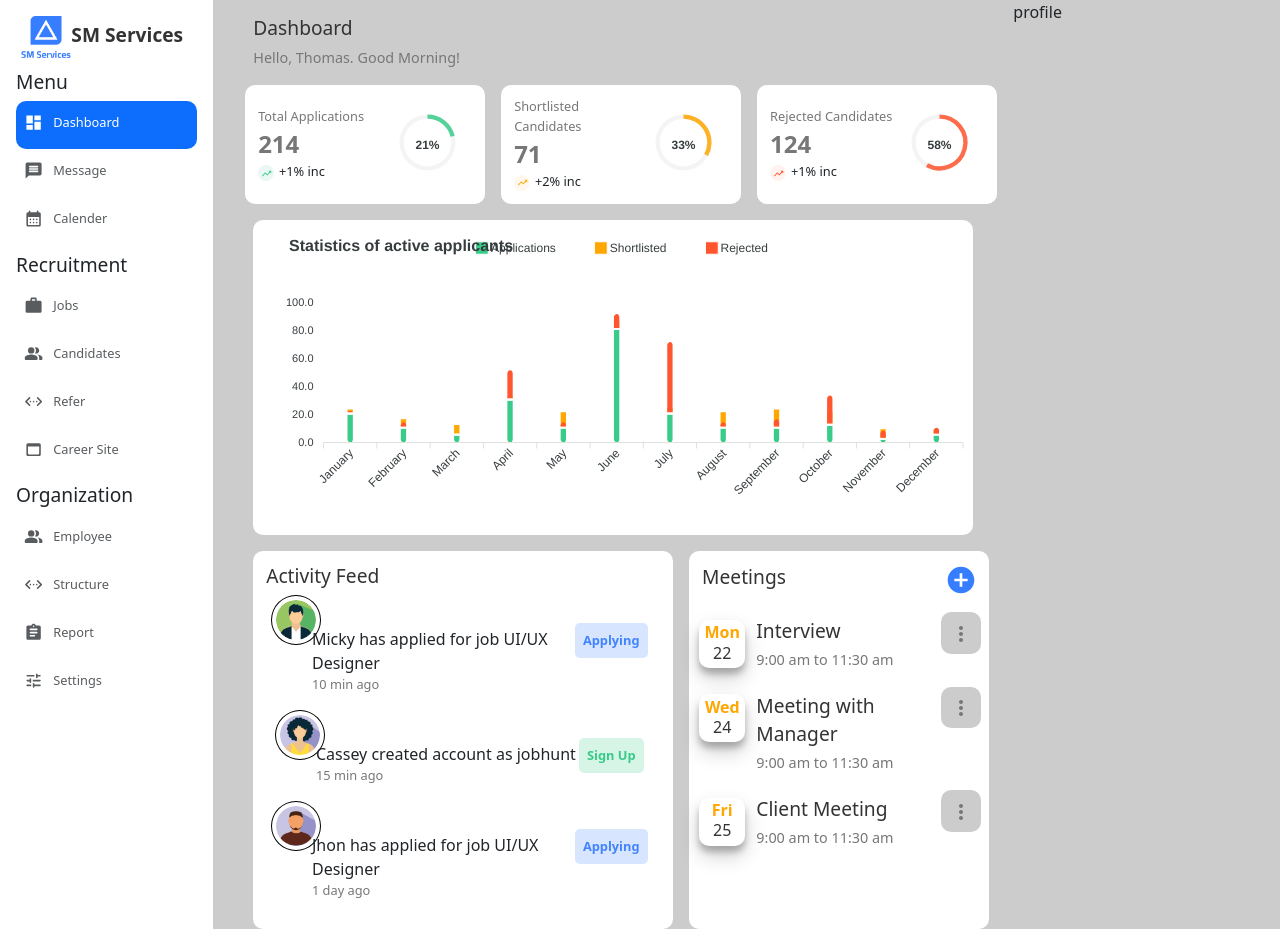
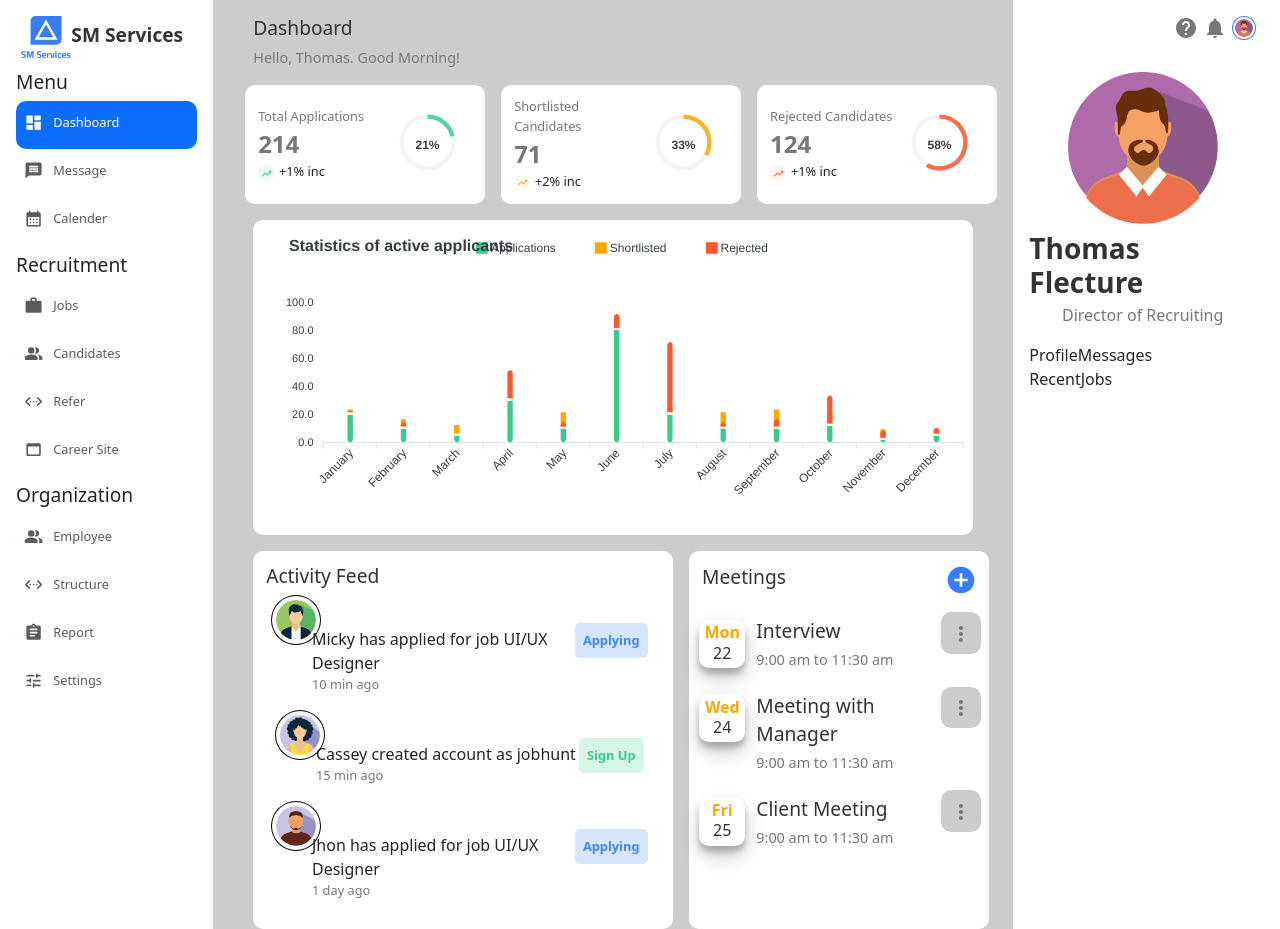
Before and after one commit to Manoj-880/Employ-managment-frontend, a React (Create React App) app: page / in a window 1280 px wide. Built offline with nearby package versions, Linux system fonts and the light colour scheme.

Commit message:
created profile section and added messages and jobs components

```diff
--- a/src/App.css
+++ b/src/App.css
@@ -315,3 +315,36 @@
   color: var(--darkgrey);
   cursor: pointer;
 }
+.dashboard-profile{
+  background-color: var(--white);
+  padding: 1rem;
+  padding-right: 1.5rem;
+}
+.profile-top-bar{
+  color: var(--darkgrey);
+  display: flex;
+  flex-direction: row;
+  gap: 0.3rem;
+  justify-content: flex-end;
+}
+.profile-top-bar .profile-avatar{
+  padding: 2px;
+  border: 1px solid var(--primary);
+  border-radius: 50%;
+}
+.profilecard{
+  display: flex;
+  flex-direction: column;
+  justify-content: center;
+  gap: 0.5rem;
+  align-items: center;
+  margin-top: 2rem;
+}
+.profilecard h3{
+  color: var(--text);
+  font-weight: 700;
+}
+.profilecard p{
+  margin-top: -0.8rem;
+  color: var(--darkgrey);
+}
--- /dev/null
+++ b/src/components/dashboard/profileCard.jsx
@@ -0,0 +1,14 @@
+import React from 'react'
+import m3 from '../../assets/avatars/m3.png'
+
+const ProfileCard = () => {
+  return (
+    <div className="profilecard col-12">
+        <img src={m3} alt="avatar" width={150}/>
+        <h3>Thomas Flecture</h3>
+        <p>Director of Recruiting</p>
+    </div>
+  )
+}
+
+export default ProfileCard
--- /dev/null
+++ b/src/components/dashboard/profileMessages.jsx
@@ -0,0 +1,9 @@
+import React from 'react'
+
+const ProfileMessages = () => {
+  return (
+    <div>ProfileMessages</div>
+  )
+}
+
+export default ProfileMessages
--- /dev/null
+++ b/src/components/dashboard/profileTopBar.jsx
@@ -0,0 +1,16 @@
+import React from 'react'
+import HelpIcon from '@mui/icons-material/Help';
+import NotificationsIcon from '@mui/icons-material/Notifications';
+import m3 from '../../assets/avatars/m3.png'
+
+const ProfileTopBar = () => {
+  return (
+    <div className='profile-top-bar col-12'>
+        <HelpIcon/>
+        <NotificationsIcon/>
+        <img className='profile-avatar' src={m3} alt="Avatar" width={24} />
+    </div>
+  )
+}
+
+export default ProfileTopBar
--- /dev/null
+++ b/src/components/dashboard/recentJobs.jsx
@@ -0,0 +1,9 @@
+import React from 'react'
+
+const RecentJobs = () => {
+  return (
+    <div>RecentJobs</div>
+  )
+}
+
+export default RecentJobs
--- a/src/components/mainpage components/dashboard.jsx
+++ b/src/components/mainpage components/dashboard.jsx
@@ -5,6 +5,10 @@ import DashboardCardChart from "../dashboard/dashboard_card_chart";
 import DashboardGraph from "../dashboard/dashboardGraph";
 import ActivityFeed from "../dashboard/activityFeed";
 import MeetingFeed from "../dashboard/meetingFeed";
+import ProfileTopBar from "../dashboard/profileTopBar";
+import ProfileCard from "../dashboard/profileCard";
+import ProfileMessages from "../dashboard/profileMessages";
+import RecentJobs from "../dashboard/recentJobs";
 
 const Dashboard = () => {
   const target = 1000;
@@ -115,7 +119,12 @@ const Dashboard = () => {
           </div>
         </div>
       </div>
-      <div className="dashboard-profile col-3">profile</div>
+      <div className="dashboard-profile col-3">
+        <ProfileTopBar/>
+        <ProfileCard/>
+        <ProfileMessages/>
+        <RecentJobs/>
+      </div>
     </div>
   );
 };
```
